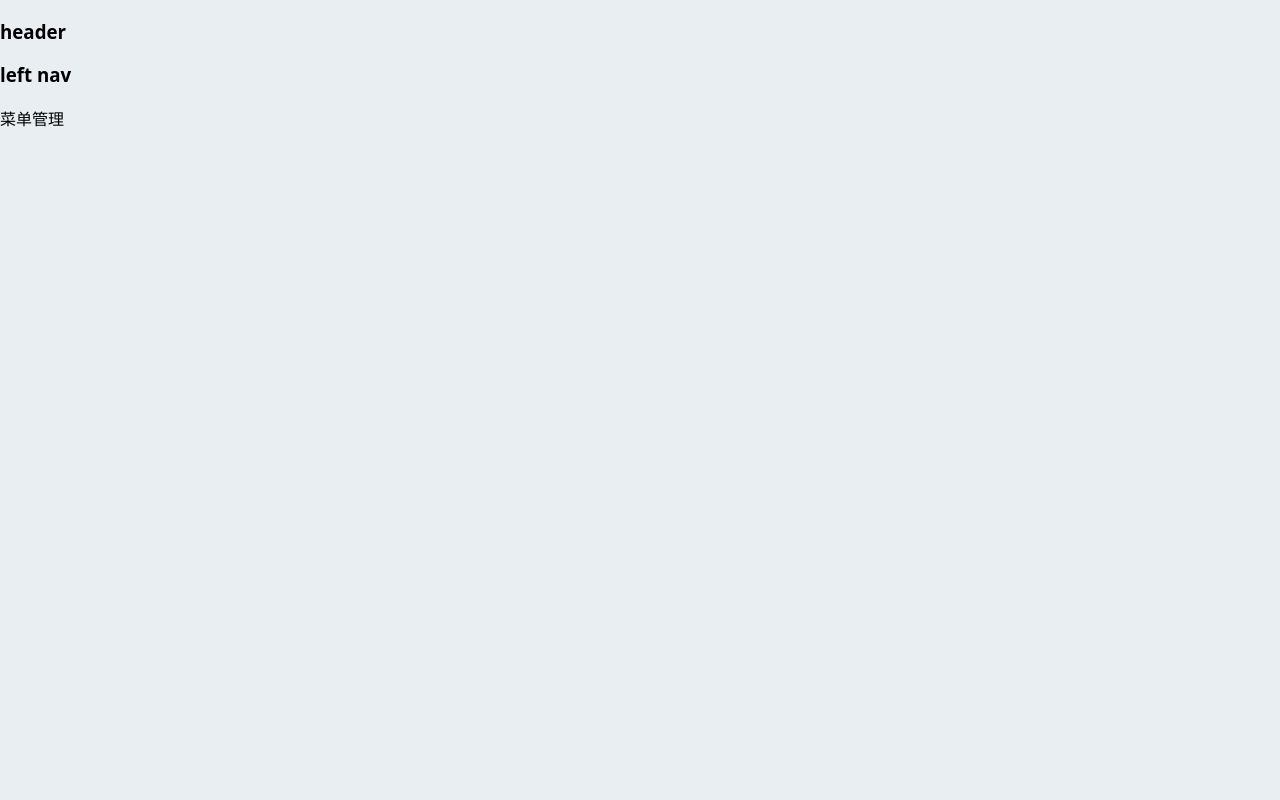
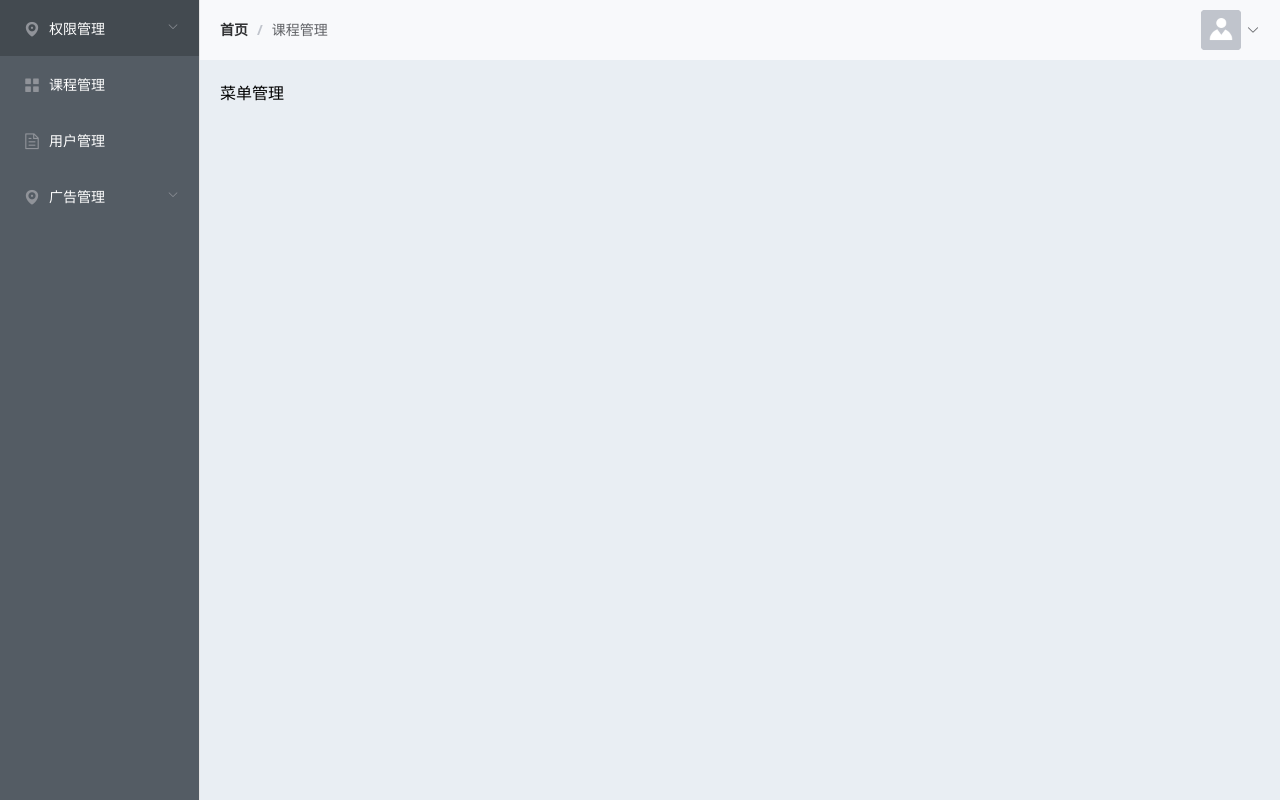
Before and after one commit to Xin519/vue-practice, a Vue app: page /#/menu in a window 1280 px wide. Built offline with nearby package versions, Linux system fonts and the light colour scheme.

Commit message:
登陆页面+基础布局

```diff
--- a/package.json
+++ b/package.json
@@ -5,7 +5,7 @@
   "scripts": {
     "serve": "vue-cli-service serve --open",
     "build": "vue-cli-service build",
-    "lint": "vue-cli-service lint"
+    "lint": "vue-cli-service lint --fix"
   },
   "dependencies": {
     "core-js": "^3.6.5",
@@ -35,6 +35,7 @@
     "eslint-plugin-standard": "^4.0.0",
     "eslint-plugin-vue": "^6.2.2",
     "lint-staged": "^9.5.0",
+    "qs": "^6.10.1",
     "sass": "^1.26.5",
     "sass-loader": "^8.0.2",
     "typescript": "~4.1.5",
--- a/src/App.vue
+++ b/src/App.vue
@@ -7,14 +7,14 @@
 
 <script lang="ts">
 import Vue from 'vue'
-import Component from 'vue-class-component'
+// import Component from 'vue-class-component'
 
-@Component // 类的装饰器
-export default class App extends Vue {
-
-}
-// export default Vue.extend({
-// })
+// @Component // 类的装饰器
+// export default class App extends Vue {
+// }
+export default Vue.extend({
+  name: 'App'
+})
 </script>
 
 <style lang="scss" scoped></style>
--- /dev/null
+++ b/src/layout/components/app-aside.vue
@@ -0,0 +1,82 @@
+<template>
+  <div class="aside">
+    <el-menu
+      default-active="4"
+      @open="handleOpen"
+      @close="handleClose"
+      background-color="#545c64"
+      text-color="#fff"
+      active-text-color="#ffd04b"
+      router
+    >
+      <el-submenu index="1">
+        <template slot="title">
+          <i class="el-icon-location"></i>
+          <span>权限管理</span>
+        </template>
+        <el-menu-item index="/role">
+          <i class="el-icon-setting"></i>
+          <span slot="title">角色管理</span>
+        </el-menu-item>
+        <el-menu-item index="/menu">
+          <i class="el-icon-setting"></i>
+          <span slot="title">菜单管理</span>
+        </el-menu-item>
+        <el-menu-item index="/resource">
+          <i class="el-icon-setting"></i>
+          <span slot="title">资源管理</span>
+        </el-menu-item>
+      </el-submenu>
+      <el-menu-item index="/course">
+        <i class="el-icon-menu"></i>
+        <span slot="title">课程管理</span>
+      </el-menu-item>
+      <el-menu-item index="/user">
+        <i class="el-icon-document"></i>
+        <span slot="title">用户管理</span>
+      </el-menu-item>
+      <el-submenu index="4">
+        <template slot="title">
+          <i class="el-icon-location"></i>
+          <span>广告管理</span>
+        </template>
+        <el-menu-item index="/advert">
+          <i class="el-icon-setting"></i>
+          <span slot="title">广告列表</span>
+        </el-menu-item>
+        <el-menu-item index="/advert-space">
+          <i class="el-icon-setting"></i>
+          <span slot="title">广告位列表</span>
+        </el-menu-item>
+      </el-submenu>
+    </el-menu>
+  </div>
+</template>
+
+<script lang="ts">
+import Vue from 'vue'
+
+export default Vue.extend({
+  name: 'AppAside',
+  methods: {
+    handleOpen (key: string, keyPath: string): void {
+      console.log(key, keyPath)
+    },
+
+    handleClose (key: string, keyPath: string): void {
+      console.log(key, keyPath)
+    }
+  }
+})
+</script>
+
+<style lang="scss" scoped>
+.aside {
+  height: 100%;
+  .el-menu {
+    width: auto;
+    // min-height: 100vh;
+    height: 100%;
+  }
+}
+</style>
--- /dev/null
+++ b/src/layout/components/app-header.vue
@@ -0,0 +1,45 @@
+<template>
+  <div class="header">
+    <el-breadcrumb separator="/">
+      <el-breadcrumb-item :to="{ path: '/' }">首页</el-breadcrumb-item>
+      <el-breadcrumb-item>课程管理</el-breadcrumb-item>
+    </el-breadcrumb>
+
+    <el-dropdown>
+      <span class="el-dropdown-link">
+        <el-avatar
+          shape="square"
+          :size="40"
+          :src="require('@/assets/default-avatar.png')"
+        ></el-avatar>
+        <i class="el-icon-arrow-down el-icon--right"></i>
+      </span>
+      <el-dropdown-menu slot="dropdown">
+        <el-dropdown-item>leaf</el-dropdown-item>
+        <el-dropdown-item>退出</el-dropdown-item>
+      </el-dropdown-menu>
+    </el-dropdown>
+  </div>
+</template>
+
+<script lang="ts">
+// 头部
+import Vue from 'vue'
+
+export default Vue.extend({
+  name: 'AppHeader'
+})
+</script>
+
+<style lang="scss" scoped>
+.header {
+  height: 100%;
+  display: flex;
+  align-items: center;
+  justify-content: space-between;
+  .el-dropdown-link {
+    display: flex;
+    align-items: center;
+  }
+}
+</style>
--- a/src/layout/index.vue
+++ b/src/layout/index.vue
@@ -1,21 +1,59 @@
 <template>
   <div class="layout">
     <!-- 布局 -->
-    <h3>header</h3>
-    <h3>left nav</h3>
-    <!-- 子路由出口 -->
-    <router-view />
+    <el-container>
+      <el-aside width="200px">
+        <!-- 侧边栏 -->
+        <AppAside />
+      </el-aside>
+      <el-container>
+        <el-header>
+          <!-- 头部 -->
+          <AppHeader />
+        </el-header>
+        <el-main>
+          <!-- 子路由出口 -->
+          <router-view />
+        </el-main>
+      </el-container>
+    </el-container>
   </div>
 </template>
 
 <script lang="ts">
 import Vue from 'vue'
+import AppAside from './components/app-aside.vue'
+import AppHeader from './components/app-header.vue'
 
 export default Vue.extend({
-  name: 'LayoutIndex'
+  name: 'LayoutIndex',
+  components: {
+    AppAside,
+    AppHeader
+  }
 })
 </script>
 
 <style lang="scss" scoped>
+.el-container {
+  min-height: 100vh;
+}
 
+.el-aside {
+  position: sticky;
+  top: 0;
+  max-height: 100vh;
+  background: #d3dce6;
+}
+
+.el-header {
+  background: #f8f9fb;
+  position: sticky;
+  top: 0;
+  z-index: 100;
+}
+
+.el-main {
+  background: #e9eef3;
+}
 </style>
--- a/src/views/login/index.vue
+++ b/src/views/login/index.vue
@@ -1,16 +1,112 @@
 <template>
-  <div class="login">⽤户登录</div>
+  <div class="login">
+    <!--
+      1. :model="from"
+      2. :rules="rules"
+      3. ref="from"
+      4. el-form-item 绑定 prop 属性
+     -->
+    <el-form
+      class="login-form"
+      label-position="top"
+      ref="form"
+      :model="form"
+      label-width="80px"
+      :rules="rules"
+    >
+      <el-form-item label="手机号" prop="phone">
+        <el-input v-model="form.phone"></el-input>
+      </el-form-item>
+      <el-form-item label="密码" prop="password">
+        <el-input type="password" v-model="form.password"></el-input>
+      </el-form-item>
+      <el-form-item>
+        <el-button
+          class="login-btn"
+          type="primary"
+          :loading="isLoginLoading"
+          @click="onSubmit"
+          >登录</el-button
+        >
+      </el-form-item>
+    </el-form>
+  </div>
 </template>
 
 <script lang="ts">
 // ⽤户登录
 import Vue from 'vue'
+import { Form } from 'element-ui'
+import request from '@/utils/request'
+import qs from 'qs'
 
 export default Vue.extend({
-  name: 'LoginIndex'
+  name: 'LoginIndex',
+  data () {
+    return {
+      form: {
+        phone: '18201288771',
+        password: '111111'
+      },
+      isLoginLoading: false,
+      rules: {
+        phone: [
+          { required: true, message: '请输入手机号', trigger: 'blur' },
+          { pattern: /^1\d{10}$/, message: '请输入正确的手机号', trigger: 'blur' }
+        ],
+        password: [
+          { required: true, message: '请输入密码', trigger: 'blur' },
+          { min: 6, max: 18, message: '长度在 6 到 18 个字符', trigger: 'blur' }
+        ]
+      }
+    }
+  },
+  methods: {
+    async onSubmit () {
+      // 1. 表单验证
+      await (this.$refs.form as Form).validate()
+
+      // 登录按钮 loading
+      this.isLoginLoading = true
+
+      // 2. 验证通过 -> 提交表单
+      const { data } = await request({
+        method: 'POST',
+        url: '/front/user/login',
+        headers: { 'content-type': 'application/x-www-form-urlencoded' },
+        data: qs.stringify(this.form) // axios 默认发送的是 application/json 格式的数据
+      })
+      // 3. 处理请求结果
+      //    失败：给出提示
+      if (data.state !== 1) {
+        this.$message.error(data.message)
+      } else {
+        // 4. 成功跳转
+        this.$message.success('登录成功')
+        this.$router.push({
+          name: 'home'
+        })
+      }
+      this.isLoginLoading = false
+    }
+  }
 })
 </script>
 
 <style lang="scss" scoped>
-
+.login {
+  height: 100vh;
+  display: flex;
+  justify-content: center;
+  align-items: center;
+  .login-form {
+    width: 300px;
+    background: #fff;
+    padding: 20px;
+    border-radius: 5px;
+  }
+  .login-btn {
+    width: 100%;
+  }
+}
 </style>
```
Also changed, not shown: src/assets/default-avatar.png (added), 1 other file (tests, documents, lock files or other folders).
